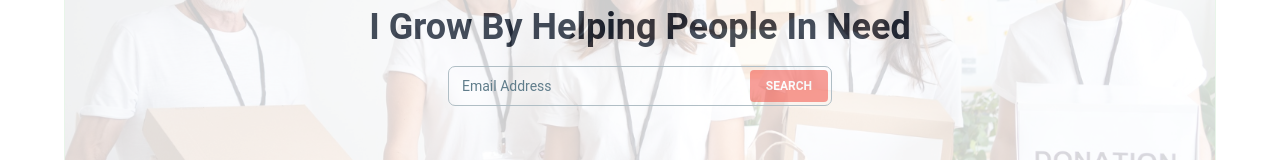
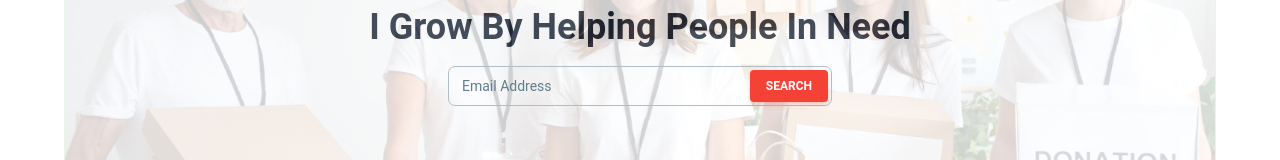
Before and after one commit to NLucky320/donation-campaign, a React (Vite) app: page / in a window 1280 px wide. Shown: the part 348-508 px from the top of the page. Built offline with nearby package versions, Linux system fonts and the light colour scheme; no server answers.

Commit message:
SEARCG OPTION updated

```diff
--- a/src/Pages/Donation.jsx
+++ b/src/Pages/Donation.jsx
@@ -1,18 +1,36 @@
-import React from 'react';
+import React, { useState } from 'react';
 
 import useLocalStorage from '../Hooks/useLocalStorage';
 
 import DonationCard from './Shared/DonationCard';
+import { Button, ButtonGroup } from '@material-tailwind/react';
 
 const Donation = () => {
     const { localData } = useLocalStorage();
-    console.log(localData)
+    const [showAll,setShowAll]=useState(false)
+    // console.log(localData)
+    const handleShowAll = () => {
+        setShowAll(!showAll);
+    }
+
+    if (localData.length === 0) {
+        return <p>no data found</p>
+    }
     return (
-        <div className='grid grid-cols-2 gap-8'>
+        <>
+        <div className='grid grid-cols-2 gap-8 max-w-6xl mx-auto mt-6'>
             {
-                localData.map(data=>(<DonationCard key={data.id} data={data}></DonationCard>))
+                localData.slice(0,showAll?localData.length:4).map(data=>(<DonationCard key={data.id} data={data}></DonationCard>))
           }
-      </div>
+            </div>
+            {
+                localData.length > 4 ? (
+                    <ButtonGroup color="green" className='text-center mt-6 items-center justify-center'>
+                <Button onClick={handleShowAll}>{ !showAll?'Show All':'Show Less'}</Button>
+
+      </ButtonGroup>) :null
+              }
+        </>
     );
 };
 
--- a/src/Pages/Home.jsx
+++ b/src/Pages/Home.jsx
@@ -1,13 +1,37 @@
 
-import React from 'react';
+import React, { useState, useEffect } from 'react';
 import Banner from '../components/Banner';
 import CategoryList from '../components/CategoryList';
+import useDonationData from '../Hooks/useDonationData';
+
 
 const Home = () => {
+    const [value, setValue] = useState('');
+    const { data, loading } = useDonationData();
+    const [filteredData, setFilteredData] = useState([]);
+
+    useEffect(() => {
+    setFilteredData(data)
+
+
+    }, [data])
+
+
+    // console.log(value)
+    const handleSearch = () => {
+        if (value.trim() != '') {
+            const filtered = data.filter(item => item.category.toLowerCase().includes(value.toLowerCase()));
+            setFilteredData(filtered)
+        }
+        else {
+            setFilteredData(data)
+        }
+
+    }
     return (
         <div>
-            <Banner></Banner>
-            <CategoryList></CategoryList>
+            <Banner setValue={setValue} handleSearch={handleSearch}></Banner>
+            <CategoryList filteredData={filteredData}></CategoryList>
         </div>
     );
 };
--- a/src/Pages/Shared/DonationCard.jsx
+++ b/src/Pages/Shared/DonationCard.jsx
@@ -10,7 +10,7 @@ const DonationCard = ({data}) => {
     return (
         <Card style={{backgroundColor: data.
 categoryBg
-}} className="w-full max-w-[48rem] flex-row">
+}} className="max-w-6xl mx-auto flex-row">
 
       <CardHeader
         shadow={false}
--- a/src/components/Banner.jsx
+++ b/src/components/Banner.jsx
@@ -1,9 +1,9 @@
 import React from 'react';
 import { Button, Typography, Input } from '@material-tailwind/react';
 
-const Banner = () => {
-    const [email, setEmail] = React.useState("");
-    const onChange = ({ target }) => setEmail(target.value);
+const Banner = ({setValue, handleSearch}) => {
+
+
 
     return (
         <div className='h-[450px] max-w-6xl mx-auto mt-20 flex flex-col justify-center items-center relative border border-green-50'>
@@ -15,8 +15,8 @@ const Banner = () => {
                 <Input
                     type="email"
                     label="Email Address"
-                    value={email}
-                    onChange={onChange}
+
+                    onChange={(e)=>setValue(e.target.value)}
                     className="pr-20"
                     containerProps={{
                         className: "min-w-0",
@@ -25,7 +25,7 @@ const Banner = () => {
                 <Button
                     size="sm"
                     color='red'
-                    disabled={!email}
+                    onClick={handleSearch}
                     className="!absolute right-1 top-1 rounded"
                 >
                    Search
--- a/src/components/CategoryList.jsx
+++ b/src/components/CategoryList.jsx
@@ -1,14 +1,14 @@
 import React from 'react';
-import useDonationData from '../Hooks/useDonationData';
+
 import Cards from './Cards';
 
-const CategoryList = () => {
-    const { data, loading } = useDonationData();
-    console.log(data)
+const CategoryList = ({filteredData}) => {
+
+    console.log(filteredData)
     return (
         <div className='mt-6 max-w-6xl mx-auto grid grid-cols-1 md:grid-cols-2 lg:grid-cols-4 gap-4'>
             {
-                data.map(card=> <Cards key={card.id} card={card} ></Cards>)
+                filteredData.map(card=> <Cards key={card.id} card={card} ></Cards>)
           }
         </div>
     );
```
